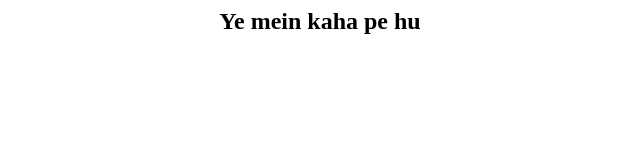
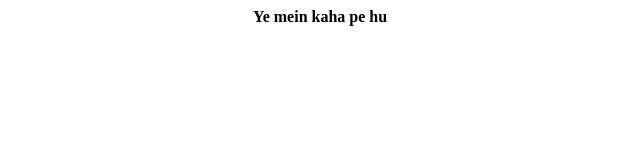
Before and after one commit to hiimharsh/yemeinkaha.pe.hu, a plain HTML site: page index.html in a window 1280 px wide. Shown: the whole page, without its empty margins (320-960 px from the left). Drawn offline with Linux system fonts and the light colour scheme.

Commit message:
some changes

```diff
--- a/index.html
+++ b/index.html
@@ -3,6 +3,6 @@
     <title>Ye mein kaha pe hu</title>
   </head>
   <body>
-    <h2 style="text-align: center;">Ye mein kaha pe hu</h2>
+    <h4 style="text-align: center;">Ye mein kaha pe hu</h4>
   </body>
-</html
+</html>
```
